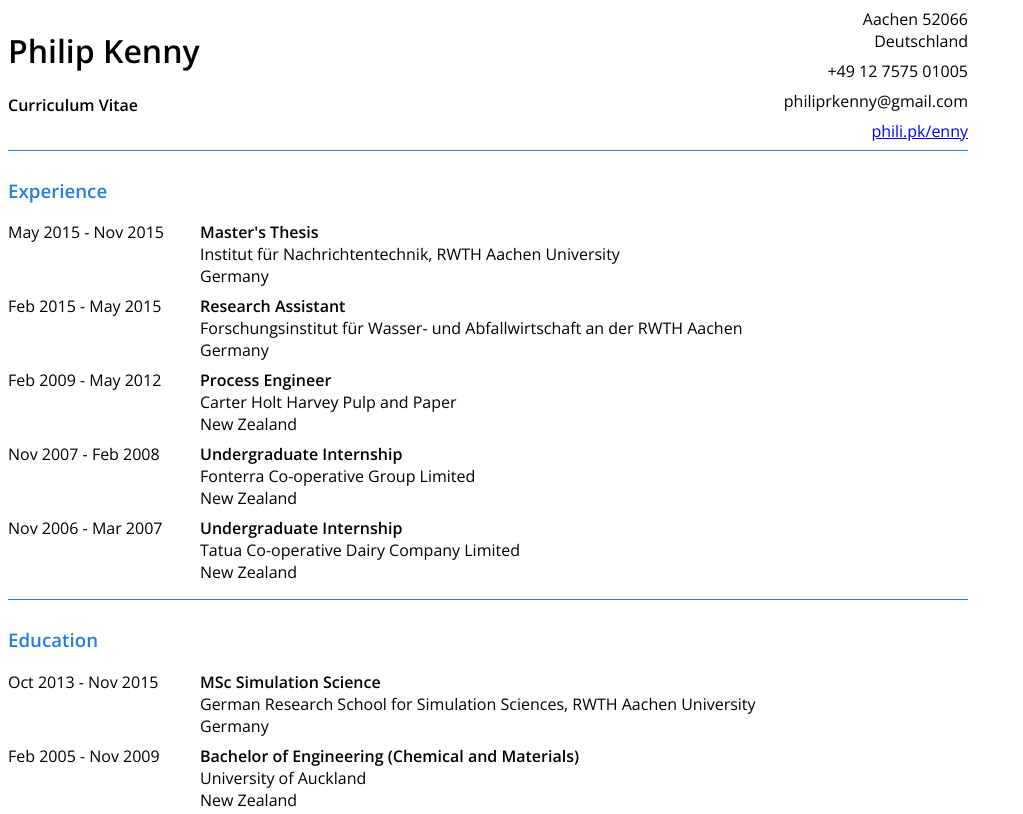
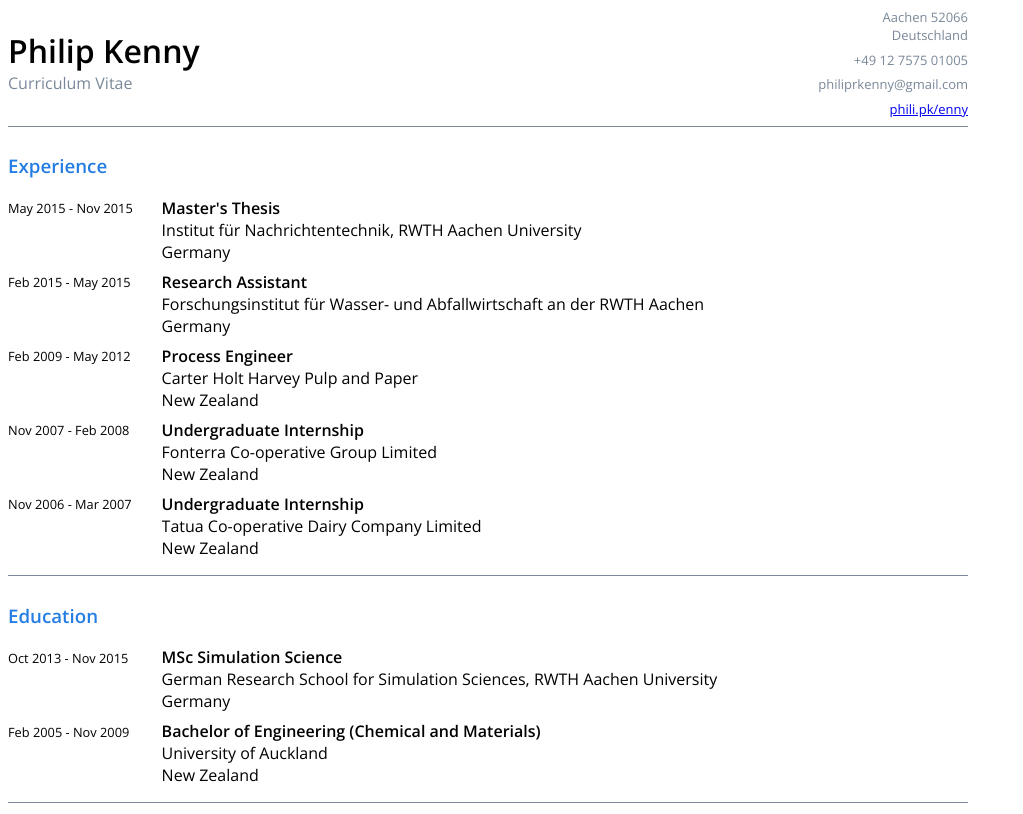
Before and after one commit to sneakythumbs/sneakythumbs.github.io, a plain HTML site: page enny/index.html in a window 1280 px wide. Shown: the top 814 px of the page, without its empty margins (0-1023 px from the left). Drawn offline with nearby package versions, Linux system fonts and the light colour scheme; files that its build step writes are made by us from their sources.

Commit message:
More colour and misc formatting

```diff
--- a/enny/index.html
+++ b/enny/index.html
@@ -6,17 +6,19 @@
 <style>
 <!--
         @import url(https://fonts.googleapis.com/css?family=Open+Sans:400,600,300,400italic,300italic);
-	body * { overflow:auto; font-family:'Open Sans', sans-serif; max-width:60em;/* border:dashed 1px;*/ }
+	body * { overflow:auto; font-family:'Open Sans', sans-serif; max-width:60em; /*border:dashed 1px;*/ }
 	div { min-width:30em; }
+	h1 { margin-bottom:0em; }
 	h3 { color:#247de2; }
+	h4 { color:#7a8899; margin-top:0em; }
 	p { margin: 0px 0px 0.5em 0px; }
         em { font-weight:lighter;  color: #247de2;}
 	b { font-weight:600; }
-	hr {  height:1px; background-color:#247de2; border:#247de2 }
-	.left { float:left; clear:both; width:12em; }
+	hr {  height:1px; background-color:#7a8899; border:#7a8899 }
+	.left { float:left; clear:both; width:12em; font-size:0.8em; margin-top:0.2em;}
         .light { font-weight:300; }
 	.small { font-size:0.1em; }
-        .aside { float:right; min-width:15em; text-align:right;}
+        .aside { float:right; min-width:15em; font-size:small; text-align:right; color:#7a8899; }
         #title { float:left; min-width:15em; }
 	/*#header { position:fixed; }*/
 
@@ -39,7 +41,7 @@
 <div id="header">
 <div id="title">
 <h1>	Philip Kenny	</h1>
-<h4>	Curriculum Vitae</h4>
+<h4 class="light">	Curriculum Vitae</h4>
 </div>
 
 <!-- <div><hr></hr></div> -->
```
